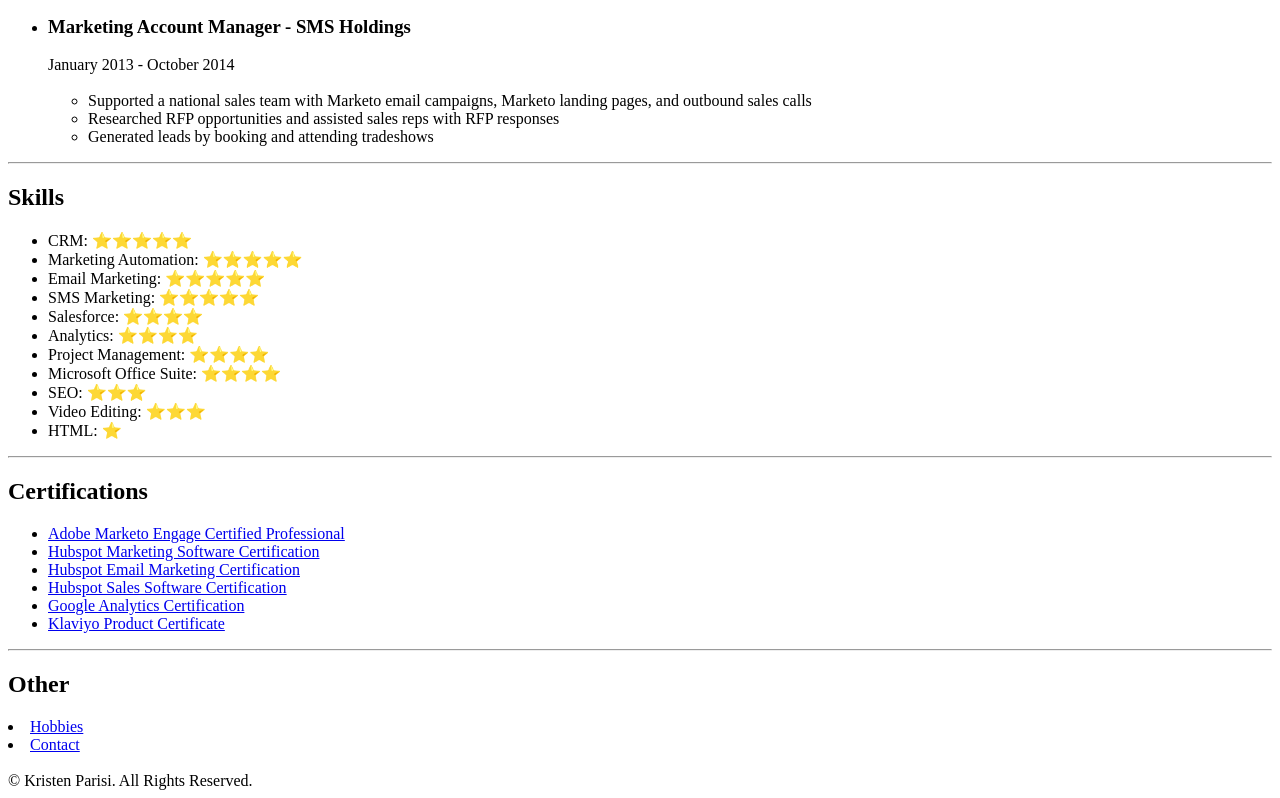
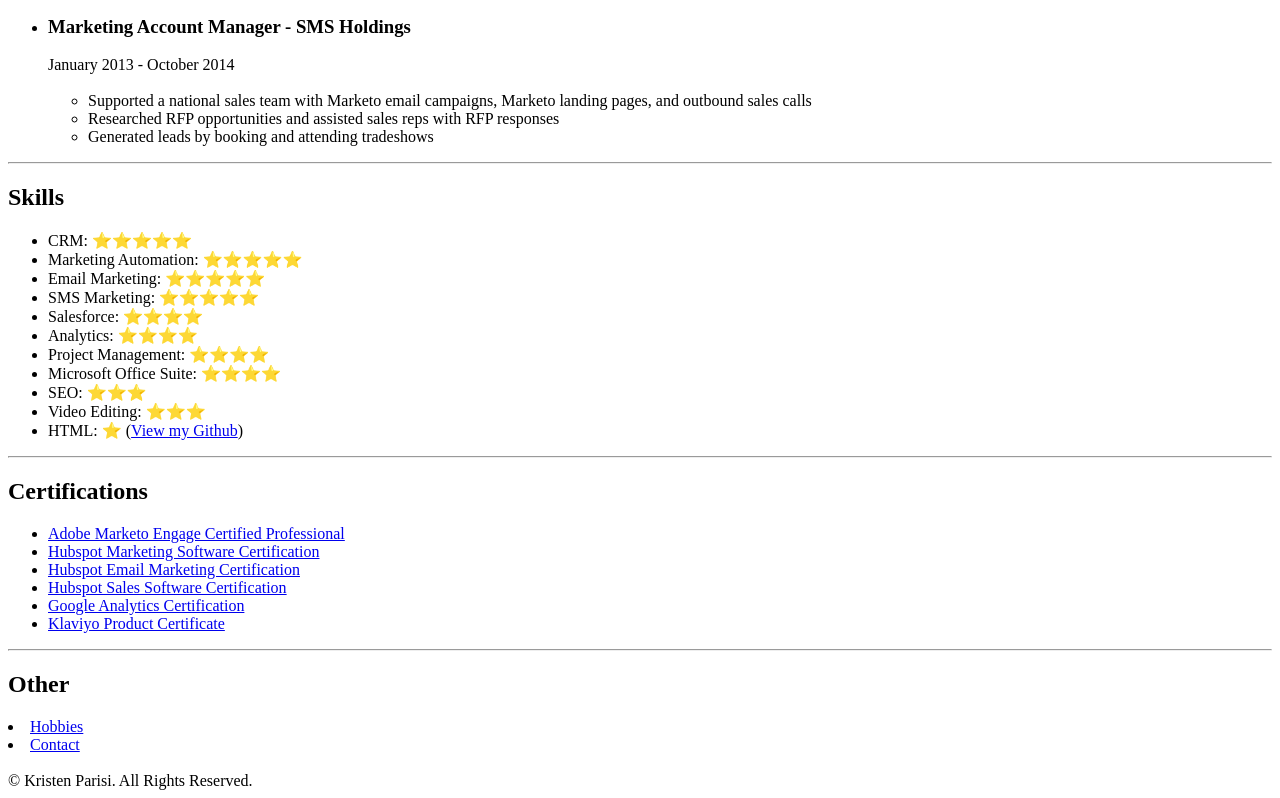
Before and after one commit to kparisi/webdevbootcamp-first-html-resume, a plain HTML site: page index.html in a window 1280 px wide. Shown: the part 1017-1815 px from the top of the page. Drawn offline with Linux system fonts and the light colour scheme.

Commit message:
Update index.html
added Github link

```diff
--- a/index.html
+++ b/index.html
@@ -70,7 +70,7 @@
         <li>Microsoft Office Suite: ⭐️⭐️⭐️⭐️</li>
         <li>SEO: ⭐️⭐️⭐️</li>
         <li>Video Editing: ⭐️⭐️⭐️</li>
-        <li>HTML: ⭐️</li>
+        <li>HTML: ⭐️ (<a href="https://github.com/kparisi">View my Github</a>)</li>
 
     </ul>
 
```
